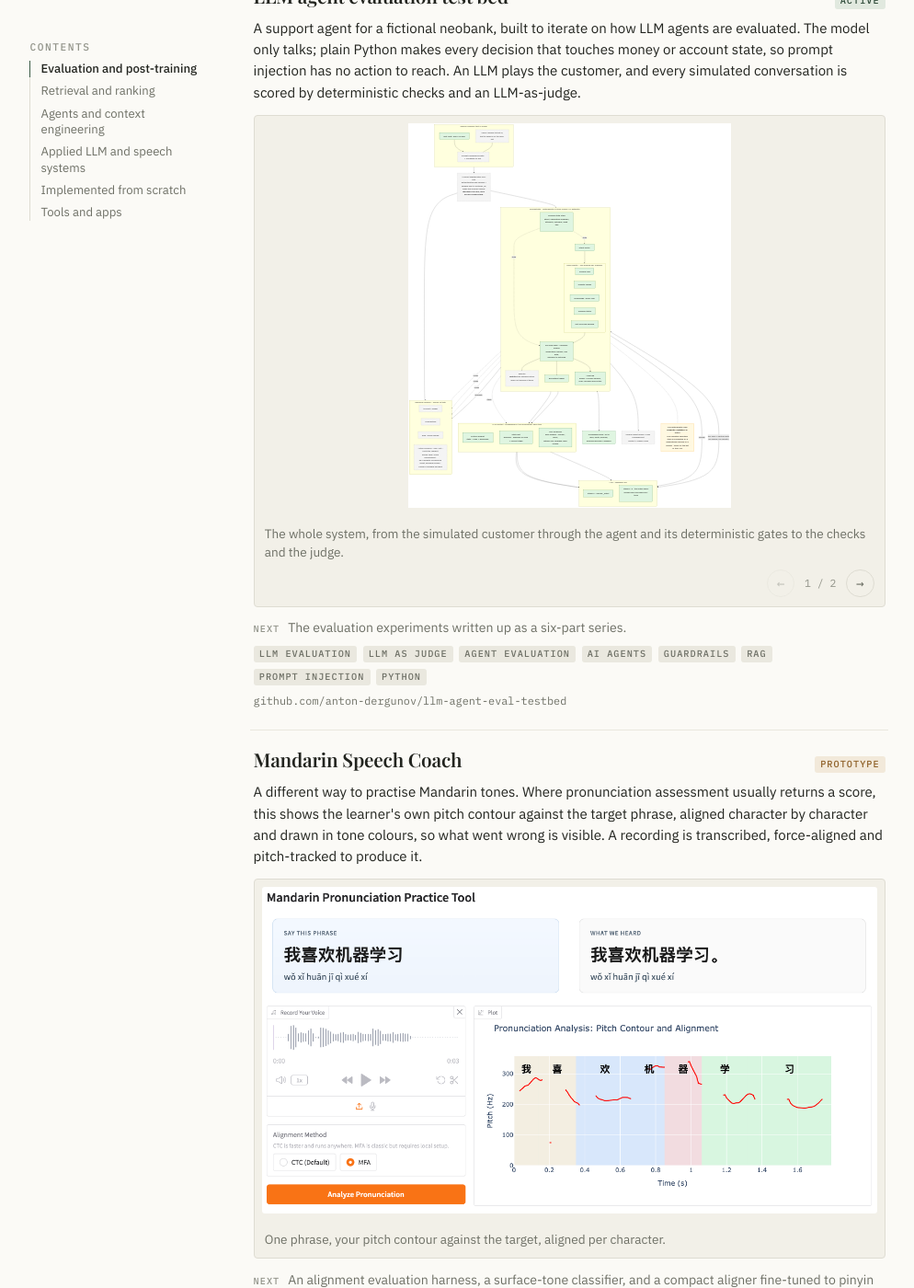
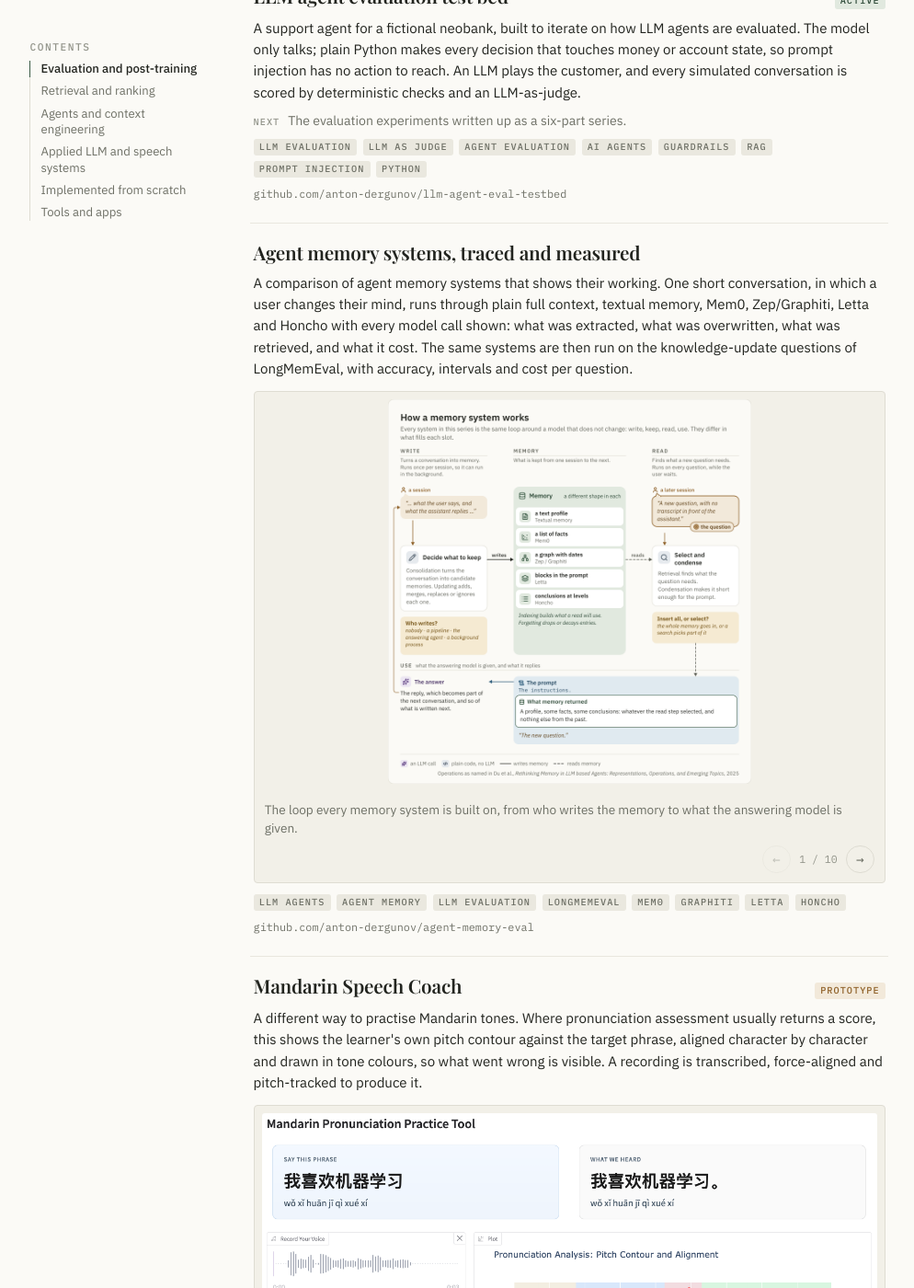
Before and after one commit to anton-dergunov/anton-dergunov.github.io, a Jekyll site: the page built from _pages/projects.html, in a window 1280 px wide and 1400 px high, scrolled down 430 px. Shown: the whole window at 92% size, without its empty margins (30-1024 px from the left). Built offline with Jekyll 4.4.1, drawn with Linux system fonts in a browser that asks for light colours; some of the changed text lies outside the part shown.

Commit message:
Adding new project info

```diff
--- a/_data/projects.yml
+++ b/_data/projects.yml
@@ -15,15 +15,6 @@ groups:
       is scored by deterministic checks and an LLM-as-judge.
     url: https://github.com/anton-dergunov/llm-agent-eval-testbed
     next: The evaluation experiments written up as a six-part series.
-    media:
-    - type: image
-      src: /images/projects/llm-agent-eval-testbed/architecture.svg
-      caption: The whole system, from the simulated customer through the agent and its deterministic gates
-        to the checks and the judge.
-    - type: image
-      src: /images/projects/llm-agent-eval-testbed/turn-sequence.svg
-      caption: One conversation turn, step by step, between the customer, the model, the deterministic
-        code and the account record.
     topics:
     - llm-evaluation
     - llm-as-judge
@@ -33,6 +24,63 @@ groups:
     - rag
     - prompt-injection
     - python
+  - title: Agent memory systems, traced and measured
+    repo: agent-memory-eval
+    status: stable
+    tagline: How LLM agent memory systems actually work, traced call by call, and what that costs them
+      on a real benchmark.
+    summary: 'A comparison of agent memory systems that shows their working. One short conversation, in
+      which a user changes their mind, runs through plain full context, textual memory, Mem0, Zep/Graphiti,
+      Letta and Honcho with every model call shown: what was extracted, what was overwritten, what was
+      retrieved, and what it cost. The same systems are then run on the knowledge-update questions of
+      LongMemEval, with accuracy, intervals and cost per question.'
+    url: https://github.com/anton-dergunov/agent-memory-eval
+    media:
+    - type: image
+      src: /images/projects/agent-memory-eval/overview.png
+      caption: The loop every memory system is built on, from who writes the memory to what the answering
+        model is given.
+    - type: image
+      src: /images/projects/agent-memory-eval/map.png
+      caption: A map of the systems by who writes the memory and whether the whole memory or a search
+        result goes into the prompt.
+    - type: image
+      src: /images/projects/agent-memory-eval/textual.png
+      caption: Textual memory, one profile rewritten in the background, traced through three sessions.
+    - type: image
+      src: /images/projects/agent-memory-eval/mem0.png
+      caption: Mem0, facts extracted into a vector store, where the old diet stays live next to the new
+        one.
+    - type: image
+      src: /images/projects/agent-memory-eval/graphiti.png
+      caption: Zep and Graphiti, a dated graph in which the old fact is closed and the new one opened.
+    - type: image
+      src: /images/projects/agent-memory-eval/letta.png
+      caption: Letta, where the answering agent edits its own memory blocks with tool calls mid-turn.
+    - type: image
+      src: /images/projects/agent-memory-eval/honcho.png
+      caption: Honcho, a background reasoner that draws conclusions at several levels and retires them
+        when a fact changes.
+    - type: image
+      src: /images/projects/agent-memory-eval/series.png
+      caption: The same three sessions through five systems, with the calls each one made and what reached
+        the prompt.
+    - type: image
+      src: /images/projects/agent-memory-eval/results.png
+      caption: Accuracy with its 95% interval, and the cost of building the memory and answering, on 67
+        LongMemEval questions.
+    - type: image
+      src: /images/projects/agent-memory-eval/answering.png
+      caption: Once the memory is built, the tokens each answer reads and what it costs against full context.
+    topics:
+    - llm-agents
+    - agent-memory
+    - llm-evaluation
+    - longmemeval
+    - mem0
+    - graphiti
+    - letta
+    - honcho
   - title: Mandarin Speech Coach
     repo: mandarin-speech-coach
     status: prototype
@@ -448,8 +496,7 @@ groups:
     summary: A course for learning Vim in short exercises, designed for a phone first and usable offline
       once installed. The editor in each exercise executes real Vim commands, and every command the course
       teaches is checked against native Vim.
-    url: https://github.com/anton-dergunov/vim-mastery
-    homepage: https://anton-dergunov.github.io/vim-mastery/
+    homepage: https://vim-wilds.pages.dev/
     topics:
     - vim
     - tutorial
--- a/_includes/project-card.html
+++ b/_includes/project-card.html
@@ -71,12 +71,13 @@
     <p class="project-item__links">
       {%- if p.url %}
       <a href="{{ p.url }}">{{ p.url | remove: "https://" }}</a>
+      {%- elsif p.homepage %}
       {%- elsif p.private %}
       <span>private for now</span>
       {%- else %}
       <span>not published yet</span>
       {%- endif %}
-      {%- if p.homepage %} <a href="{{ p.homepage }}">live site</a>{%- endif %}
+      {%- if p.homepage %} <a href="{{ p.homepage }}">{{ p.homepage | remove: "https://" }}</a>{%- endif %}
     </p>
   </div>
   {%- if include.compact %}{{ shot }}{%- endif %}
```
Also changed, not shown: images/projects/agent-memory-eval/answering.png (added), images/projects/agent-memory-eval/graphiti.png (added), images/projects/agent-memory-eval/honcho.png (added), images/projects/agent-memory-eval/letta.png (added), images/projects/agent-memory-eval/map.png (added), images/projects/agent-memory-eval/mem0.png (added), images/projects/agent-memory-eval/overview.png (added), images/projects/agent-memory-eval/results.png (added), images/projects/agent-memory-eval/series.png (added), images/projects/agent-memory-eval/textual.png (added), images/projects/llm-agent-eval-testbed/architecture.svg (deleted), images/projects/llm-agent-eval-testbed/turn-sequence.svg (deleted).
